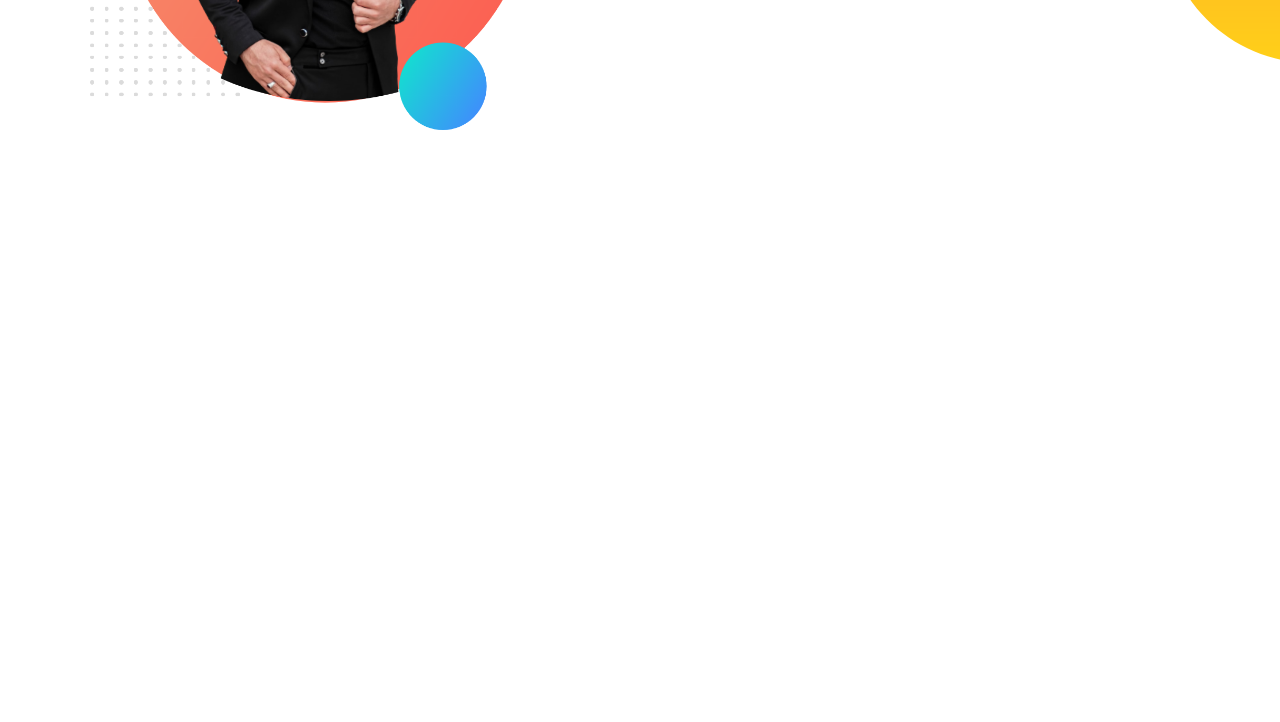
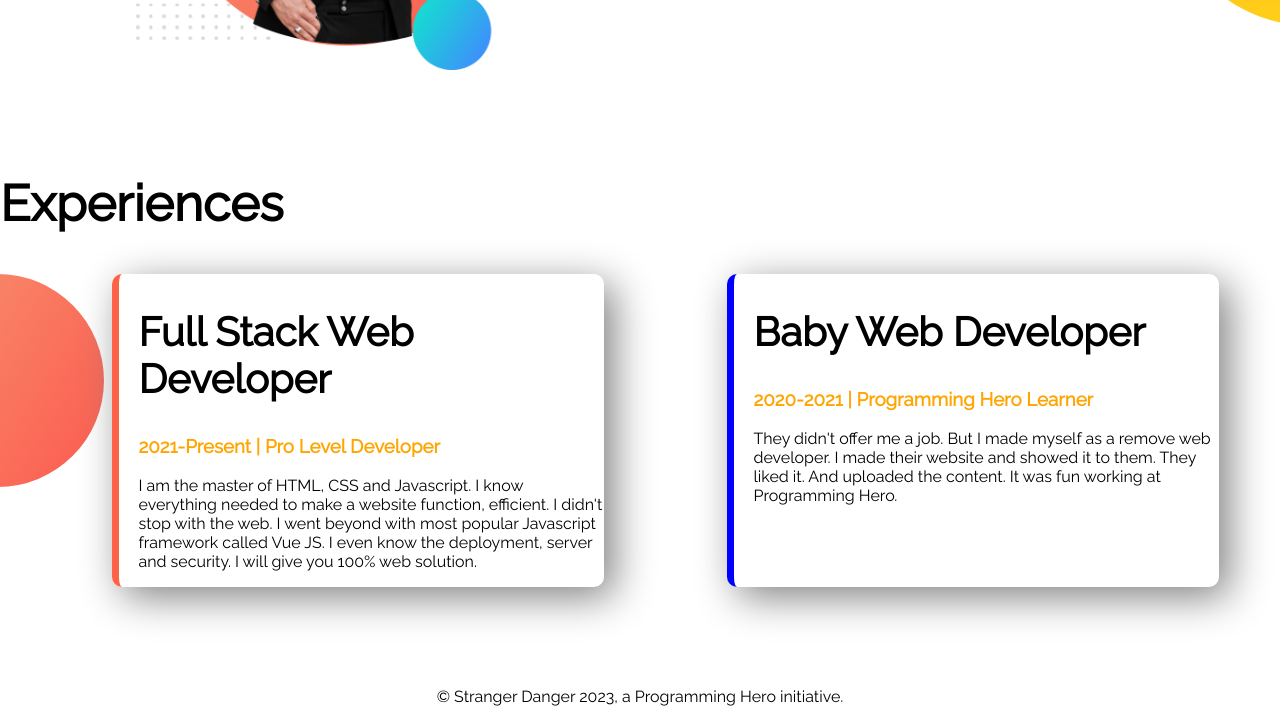
Before and after one commit to numangit/developer-portfolio, a plain HTML site: page index.html in a window 1280 px wide. Shown: the part 834-1556 px from the top of the page. Before the commit the page ends 1068 px from the top, so only its background shows below. Drawn offline with Linux system fonts and the light colour scheme.

Commit message:
style border and added a footer

```diff
--- a/index.html
+++ b/index.html
@@ -13,7 +13,7 @@
 </head>
 
 <body>
-    <section class="top-banner">
+    <section class="top-banner flexible-container">
         <div class="half-width">
             <h1>Welcome To</h1>
             <h1><span class="orange-color">Strange Men</span> World!</h1>
@@ -27,7 +27,7 @@
             <img src="images/baldguy.png" alt="">
         </div>
     </section>
-    <section class="dream-bg">
+    <section class="dream-bg flexible-container">
         <div class="half-width">
             <img src="images/mrhandsome.png" alt="">
         </div>
@@ -42,6 +42,30 @@
                 CANDY!</a>
         </div>
     </section>
+    <section class="experience-area">
+        <h1>Experiences</h1>
+        <div class="flexible-container">
+            <div id="full-stack-developer" class="experience-item">
+                <h2>Full Stack Web Developer</h2>
+                <h3 class="orange-color">2021-Present | Pro Level Developer</h3>
+                <p>I am the master of HTML, CSS and Javascript. I know everything needed to make a website function,
+                    efficient. I didn't stop with the web. I went beyond with most popular Javascript framework called
+                    Vue
+                    JS. I even know the deployment, server and security. I will give you 100% web solution.</p>
+            </div>
+            <div id="baby-web-developer" class="experience-item">
+                <h2>Baby Web Developer</h2>
+                <h3 class="orange-color">2020-2021 | Programming Hero Learner</h3>
+                <p>They didn't offer me a job. But I made myself as a remove web developer. I made their website and
+                    showed
+                    it to them. They liked it. And uploaded the content. It was fun working at Programming Hero.</p>
+            </div>
+        </div>
+
+    </section>
 </body>
+<footer>
+    <p>© Stranger Danger 2023, a Programming Hero initiative.</p>
+</footer>
 
 </html>
--- a/style.css
+++ b/style.css
@@ -1,23 +1,28 @@
 body {
+    margin: 0;
     font-family: 'Raleway', sans-serif;
-    margin: 0;
 }
 
 h1 {
-    font-size: 50px
+    font-size: 50px;
+}
+
+h2 {
+    font-size: 40px;
 }
 
 .orange-color {
     color: orange
 }
 
-section {
+.flexible-container {
+    padding-left: 50px;
     display: flex;
     margin-bottom: 100px;
 }
 
 .half-width {
-    width: 50%;
+    width: 40%;
     padding-left: 7%;
 }
 
@@ -44,3 +49,30 @@ section {
     background-repeat: no-repeat;
     background-position: right;
 }
+
+.experience-area {
+    background-image: url(images/exp-bg.png);
+    background-repeat: no-repeat;
+    background-position: left;
+}
+
+.experience-item {
+    width: 40%;
+    margin-left: 5%;
+    margin-right: 5%;
+    padding-left: 20px;
+    border-radius: 10px;
+    box-shadow: 10px 10px 40px gray;
+}
+
+#full-stack-developer {
+    border-left: 7px solid tomato;
+}
+
+#baby-web-developer {
+    border-left: 7px solid blue;
+}
+
+footer p {
+    text-align: center;
+}
```
